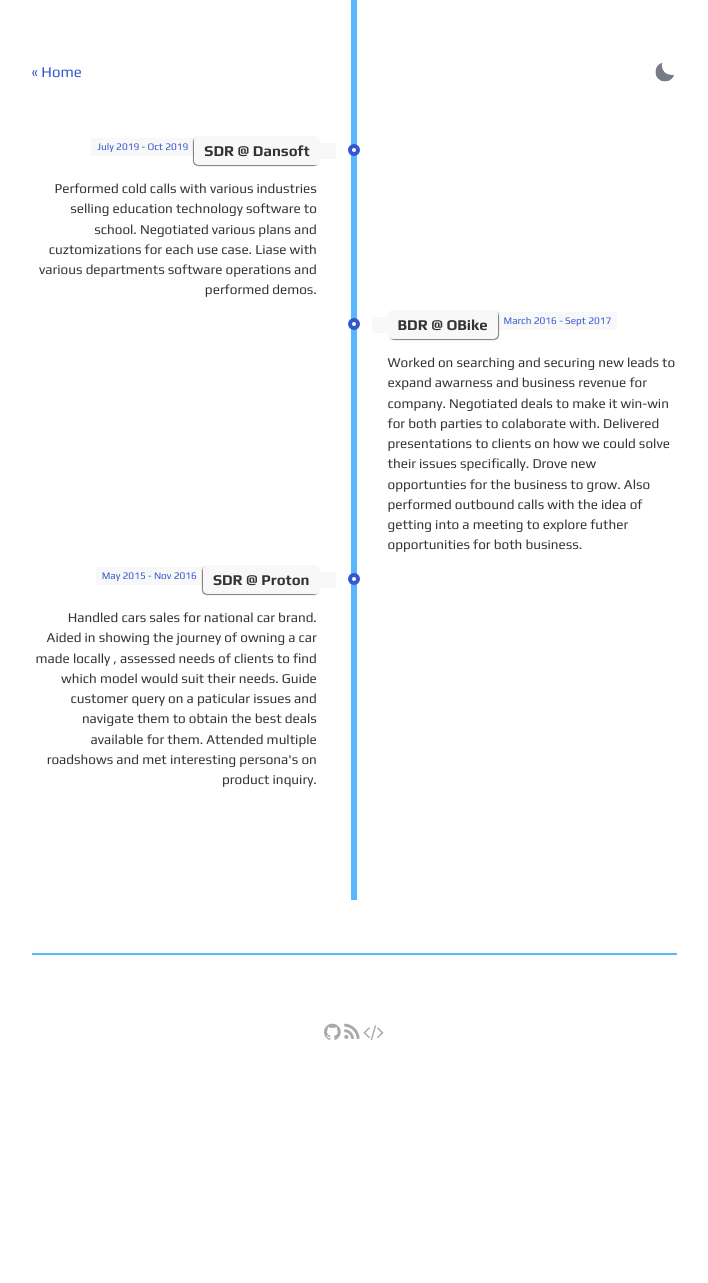
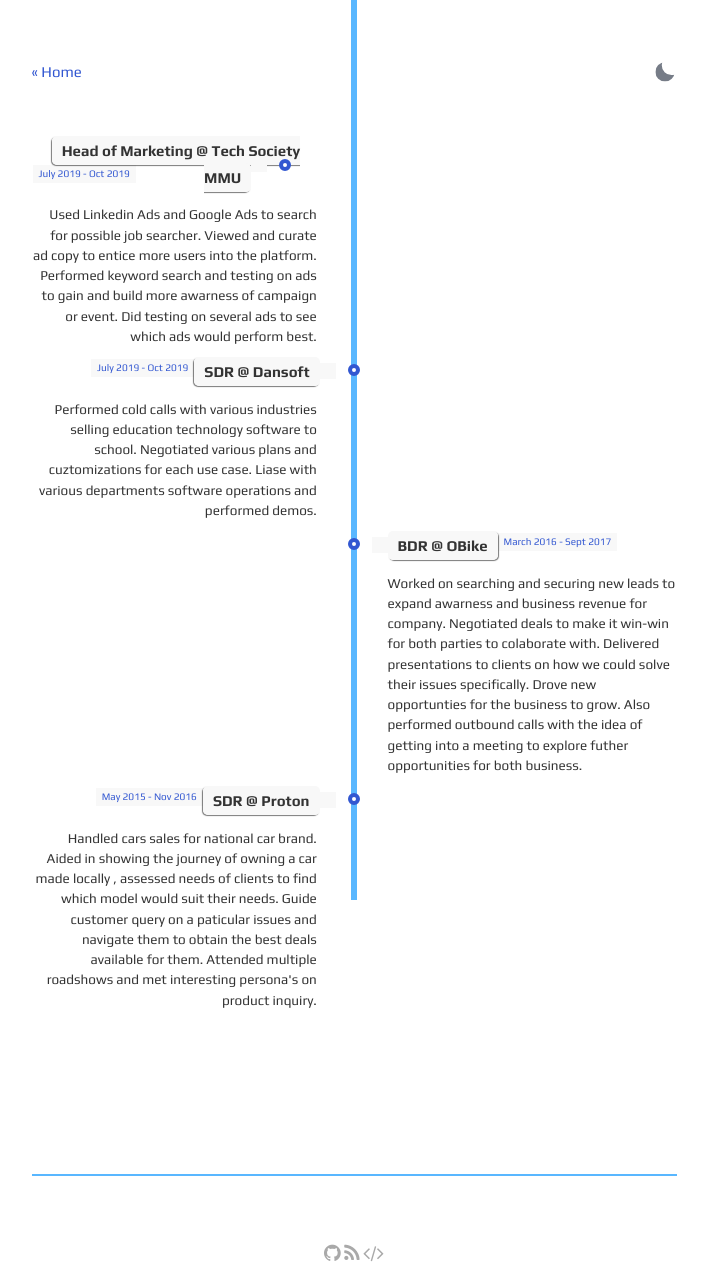
Before and after one commit to mk-unlimited/me, a Jekyll site: the page built from about.html, in a window 1280 px wide. Shown: the whole page, without its empty margins (286-994 px from the left). Built offline with Jekyll 4.4.1, drawn with Linux system fonts in a browser that asks for light colours; before the commit the page ends 1062 px from its top, so only the background shows below that.

Commit message:
Update about.html

```diff
--- a/about.html
+++ b/about.html
@@ -15,6 +15,20 @@
     <!-- The Timeline -->
 
     <ul class="timeline">
+
+        <!-- Item 1 -->
+        <li>
+            <div class="direction-l">
+                <div class="flag-wrapper">
+                    <span class="flag">Head of Marketing @ Tech Society MMU</span>
+                    <span class="time-wrapper"><span class="time">July 2019 - Oct 2019</span></span>
+                </div>
+                <div class="desc">
+                    Used Linkedin Ads and Google Ads to search for possible job searcher. Viewed and curate ad copy to entice more users into the platform.
+                    Performed keyword search and testing on ads to gain and build more awarness of campaign or event. Did testing on several ads to see which ads would perform best.
+                </div>
+            </div>
+        </li>
 
         <!-- Item 2 -->
         <li>
```
